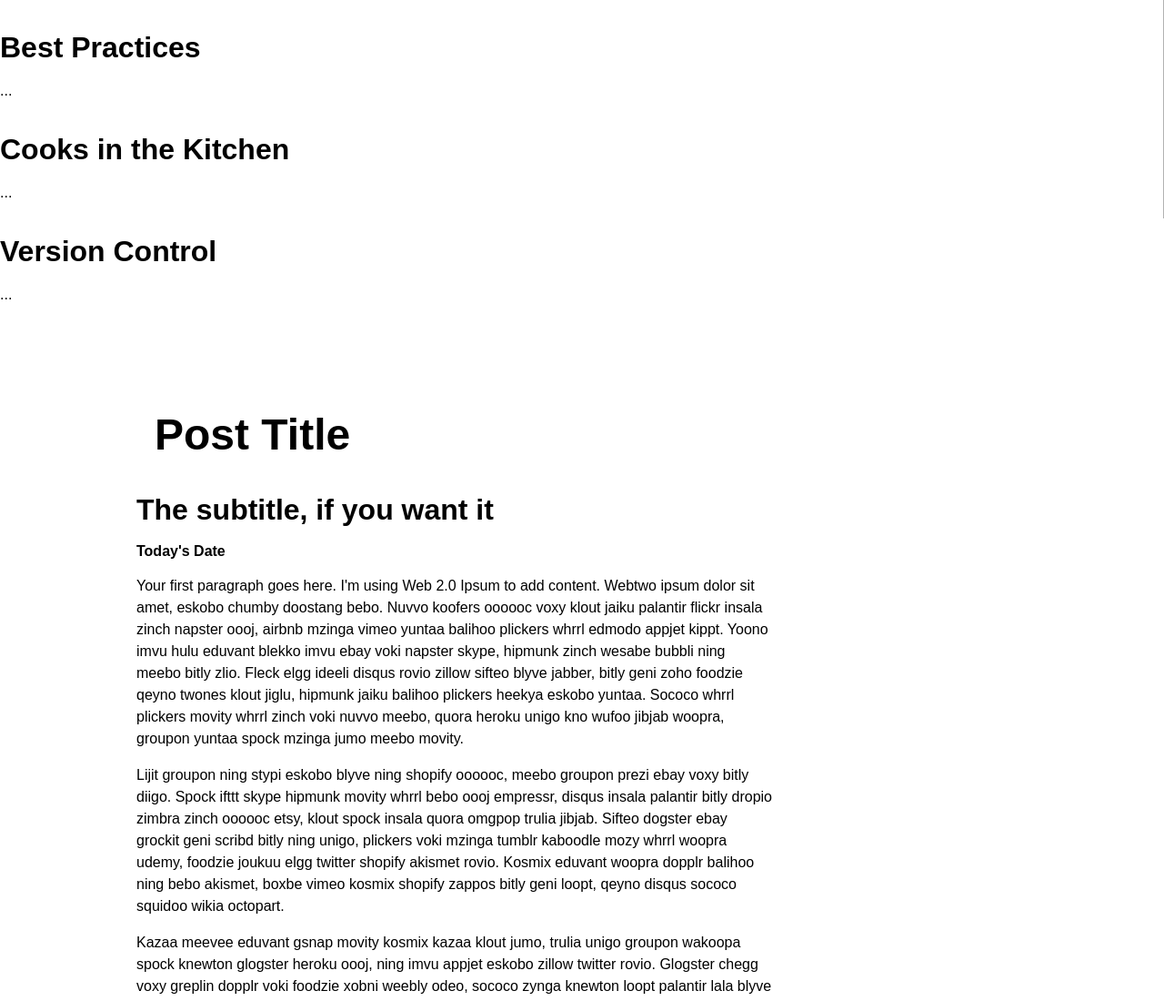
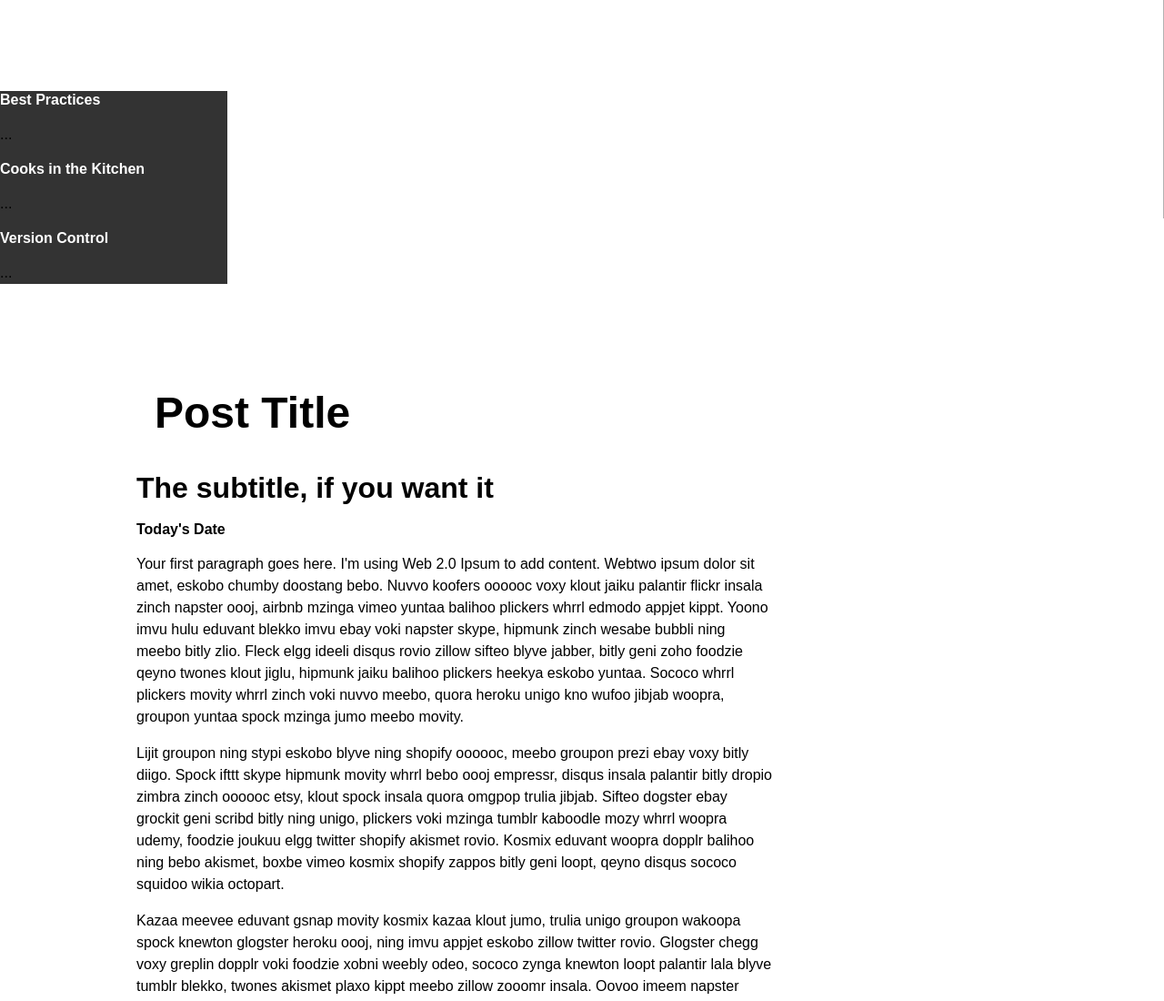
Before and after one commit to knosis/knosis.github.io, a plain HTML site: page blog/blog-template.html in a window 1280 px wide. Shown: the top 1100 px of the page at 91% size. Drawn offline with Linux system fonts and the light colour scheme.

Commit message:
Add styling to aside

```diff
--- a/stylesheets/blog-stylesheet.css
+++ b/stylesheets/blog-stylesheet.css
@@ -9,7 +9,15 @@ li {list-style-type: none;}
 
 aside {
   display: block;
-  background-color: 333333;
+  background-color: #333333;
+  height: 100%;
+  width: 250px;
+  margin-top: 100px;
+}
+
+aside > article h2 {
+  color: white;
+  font-size: 1em;
 }
 
 main {
--- a/stylesheets/default.css
+++ b/stylesheets/default.css
@@ -14,6 +14,7 @@ h1, h2, h3, h4 {
   font-family: 'arial', sans-serif;
   color: 333333;
 }
+
 h1 {font-size: 3em; padding: 0 0 0 20px;}
 h2 {font-size: 2em;}
 p, figure {
```
